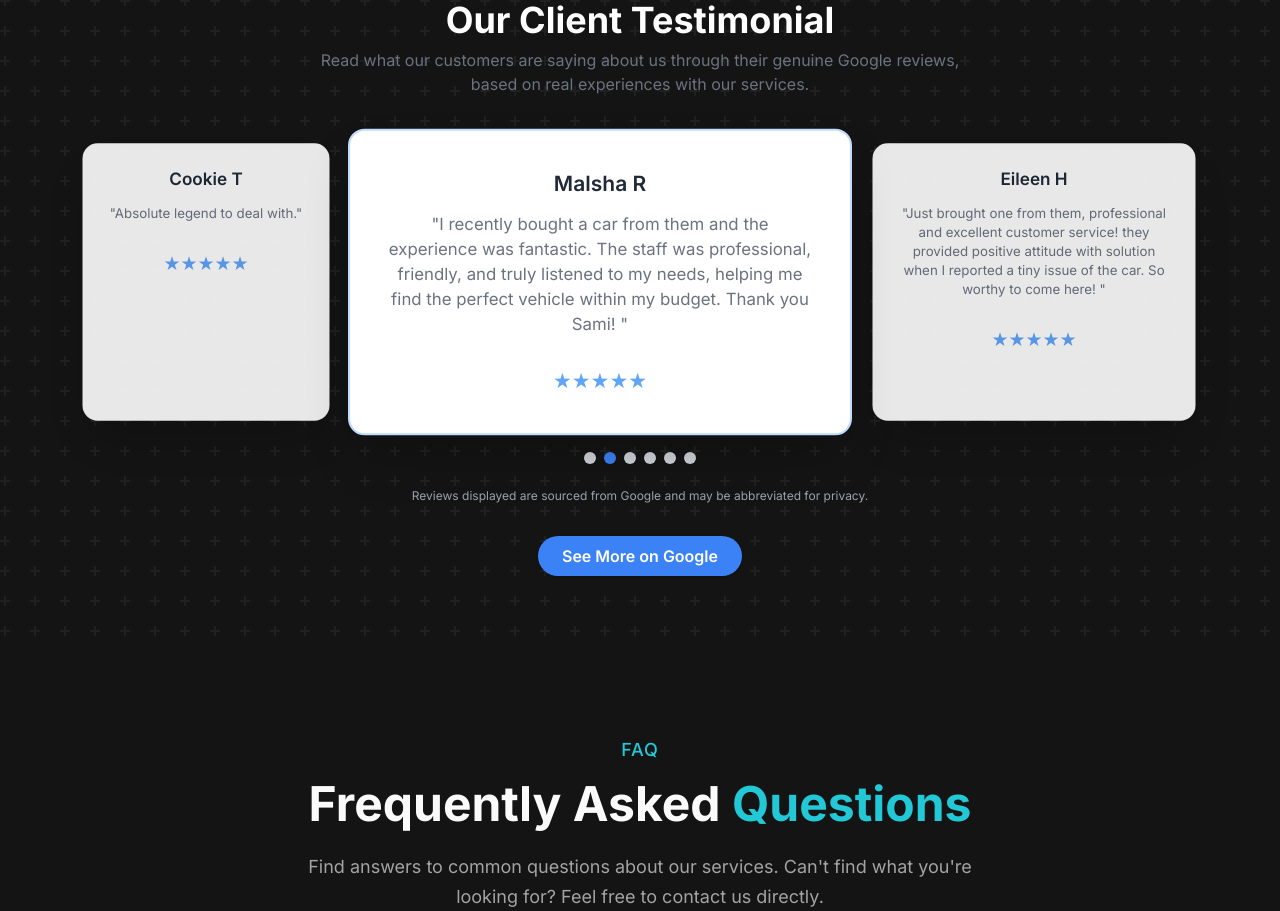
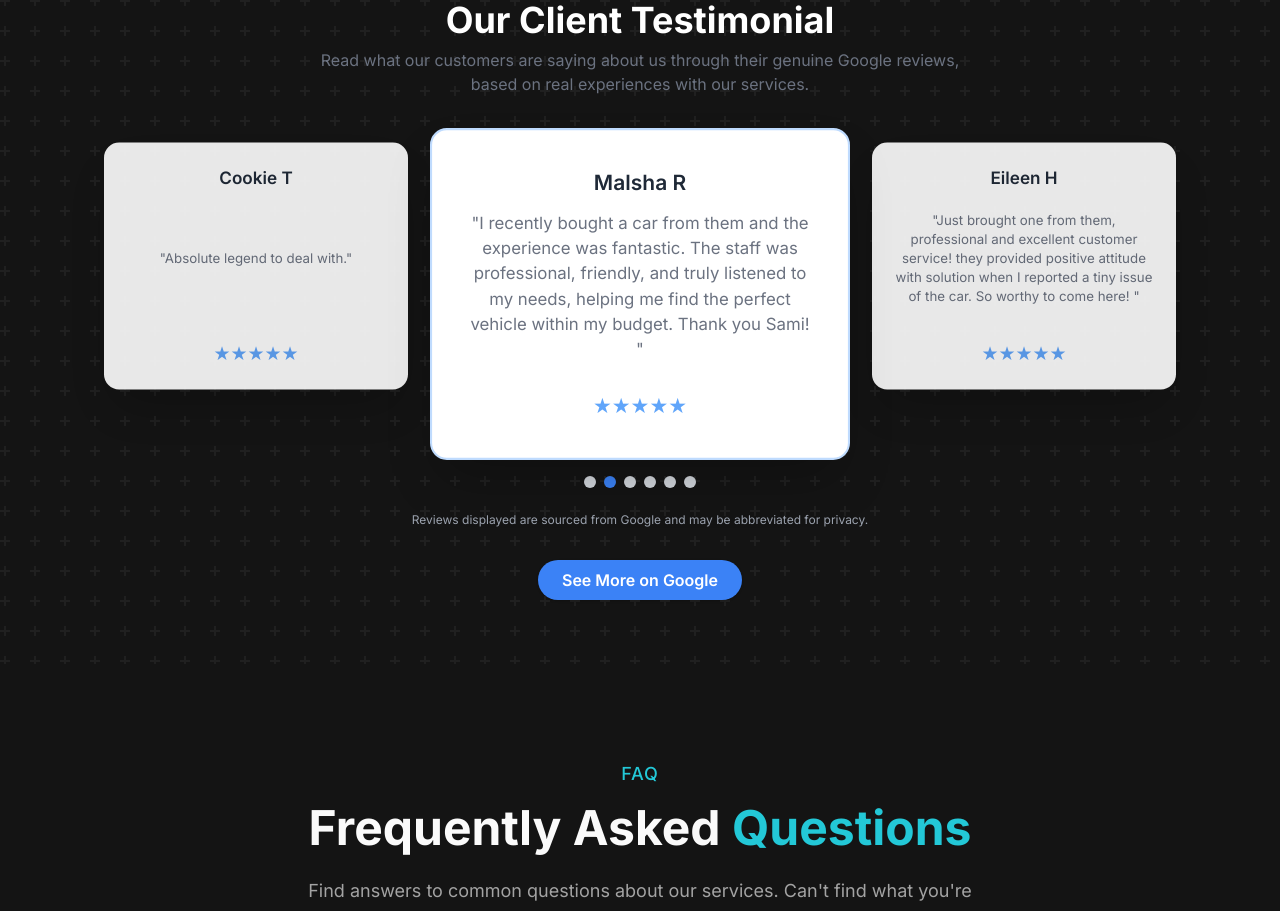
Before and after one commit to mansheenbespoke/bespoke-prestige, a React (Vite) app: page / in a window 1280 px wide. Shown: the part 7600-8511 px from the top of the page. Built offline with nearby package versions, Linux system fonts and the light colour scheme.

Commit message:
crousel problems

```diff
--- a/components/reviews-section.jsx
+++ b/components/reviews-section.jsx
@@ -87,9 +87,15 @@ const ReviewsSection = () => {
               className={`bg-white dark:bg-gray-900 rounded-2xl shadow-2xl flex flex-col items-center transition-transform duration-300
                 ${idx === 1 ? 'scale-105 z-10 p-7 md:p-9 border-2 border-blue-200 dark:border-blue-900' : 'scale-95 opacity-90 p-5 md:p-6'}
                 hover:scale-100`}
-              style={idx === 1
-                  ? { minWidth: '340px', maxWidth: '480px', minHeight: '220px' }
-                : { minWidth: '260px', maxWidth: '340px', minHeight: '160px' }}
+              style={{
+                width: idx === 1 ? '400px' : '320px',
+                minHeight: idx === 1 ? '260px' : '200px',
+                maxHeight: idx === 1 ? '340px' : '260px',
+                display: 'flex',
+                flexDirection: 'column',
+                justifyContent: 'space-between',
+                overflow: 'hidden',
+              }}
             >
                 <h3 className={`font-semibold ${idx === 1 ? 'text-xl' : 'text-lg'} text-gray-800 dark:text-white mb-3 text-center`}>{review.name}</h3>
                 <p className={`text-gray-500 dark:text-gray-300 text-center ${idx === 1 ? 'text-base' : 'text-sm'} mb-3`}>"{review.review}"</p>
--- a/package.json
+++ b/package.json
@@ -51,6 +51,7 @@
     "react-day-picker": "9.8.0",
     "react-dom": "^18.3.1",
     "react-hook-form": "^7.60.0",
+    "react-icons": "^5.5.0",
     "react-resizable-panels": "^2.1.7",
     "react-router-dom": "^7.13.0",
     "recharts": "2.15.4",
```
Also changed, not shown: 2 other files (tests, documents, lock files or other folders).
